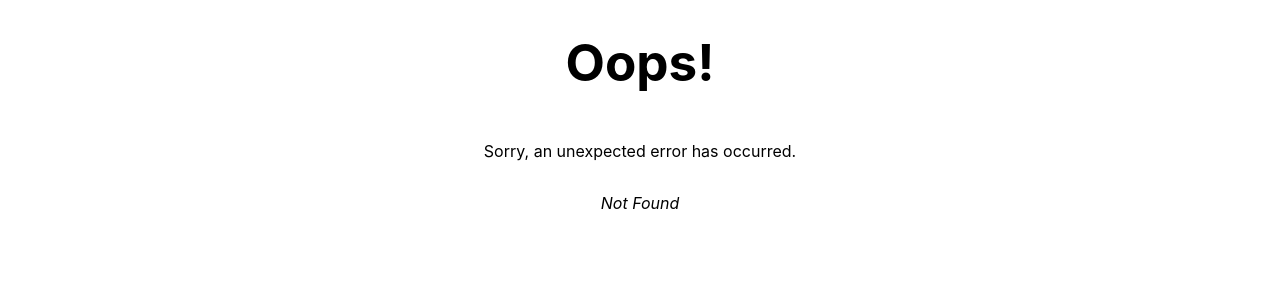
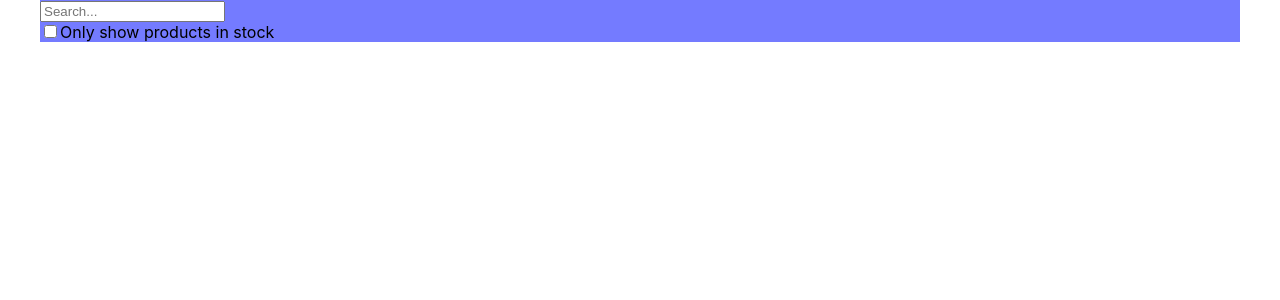
Before and after one commit to WonTaeJang/react-webview, a React (Vite) app: page /product in a window 1280 px wide. Before the commit this address had no page. Shown: the top 300 px of the page. Built offline with nearby package versions, Linux system fonts and the light colour scheme.

Commit message:
feat: build a products table

```diff
--- /dev/null
+++ b/src/pages/product-page.jsx
@@ -0,0 +1,73 @@
+import { useState } from "react"
+
+const PRODUCTS = [
+  {category: "Fruits", price: "$1", stocked: true, name: "Apple"},
+  {category: "Fruits", price: "$1", stocked: true, name: "Dragonfruit"},
+  {category: "Fruits", price: "$2", stocked: false, name: "Passionfruit"},
+  {category: "Vegetables", price: "$2", stocked: true, name: "Spinach"},
+  {category: "Vegetables", price: "$4", stocked: false, name: "Pumpkin"},
+  {category: "Vegetables", price: "$1", stocked: true, name: "Peas"}
+]
+
+const SearchBar = ({filterText, onChangeFilterText, inStock, onChangeInStock}) => {
+  return (
+    <>
+      <div>
+        <input
+          type="text"
+          placeholder="Search..."
+          value={filterText}
+          onChange={(e) => {
+            onChangeFilterText(e.target.value)
+          }}
+        />
+      </div>
+
+    <label>
+      <input
+        type="checkbox"
+        id="chk"
+        checked={inStock}
+        onChange={() => onChangeInStock(!inStock)}
+      />
+      Only show products in stock
+    </label>
+    </>
+
+  )
+}
+
+const ProductTable = ({products}) => {
+  console.log(products)
+  return (
+    <>
+      <div>
+
+      </div>
+    </>
+  )
+}
+
+export default function FilterableProductTable () {
+  let [filterText, setFilterText] = useState('')
+  let [inStock, setInStock] = useState(false)
+  let products = PRODUCTS
+
+  return (
+    <>
+      {/* <div>
+        <span>{filterText}</span>
+        <span>{inStock.toString()}</span>
+      </div> */}
+      <SearchBar
+        filterText={filterText}
+        onChangeFilterText={setFilterText}
+        inStock={inStock}
+        onChangeInStock={setInStock}
+      />
+      <ProductTable
+        products={products}
+      />
+    </>
+  )
+}
--- a/src/routes/routes.jsx
+++ b/src/routes/routes.jsx
@@ -2,6 +2,7 @@ import { createBrowserRouter } from "react-router-dom"
 import HowToUse from '../pages/how-to-use.jsx'
 import TicTacToe from '../pages/tic-tac-toe.jsx'
 import Layout from '../layout/layout.jsx'
+import ProductPage from "../pages/product-page.jsx"
 import ErrorPage from '../pages/error-page.jsx'
 
 export const router = () => {
@@ -18,6 +19,10 @@ export const router = () => {
         {
           path: 'game/tic-tac-toe',
           element: <TicTacToe />
+        },
+        {
+          path: 'product',
+          element: <ProductPage />
         }
       ]
     }
```
